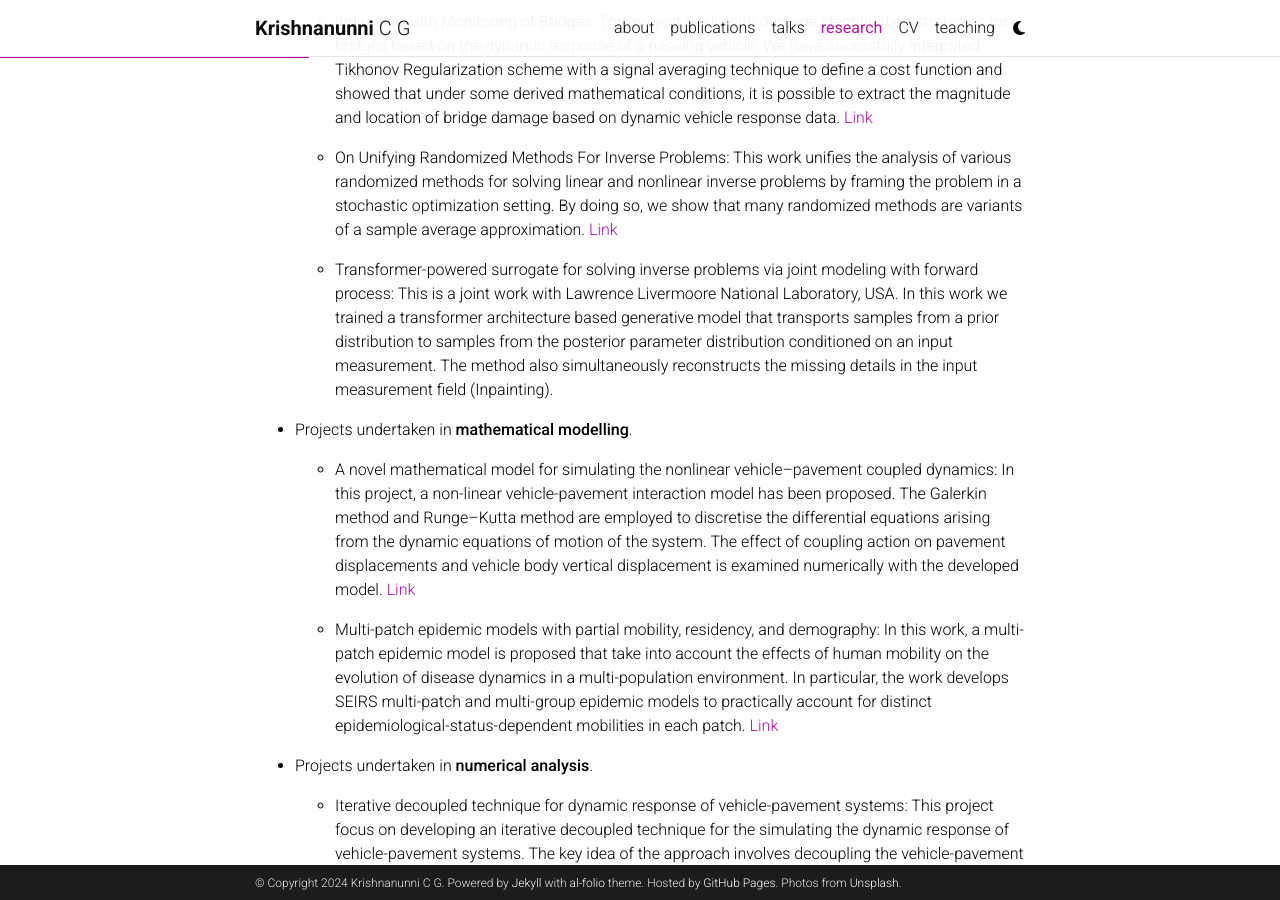
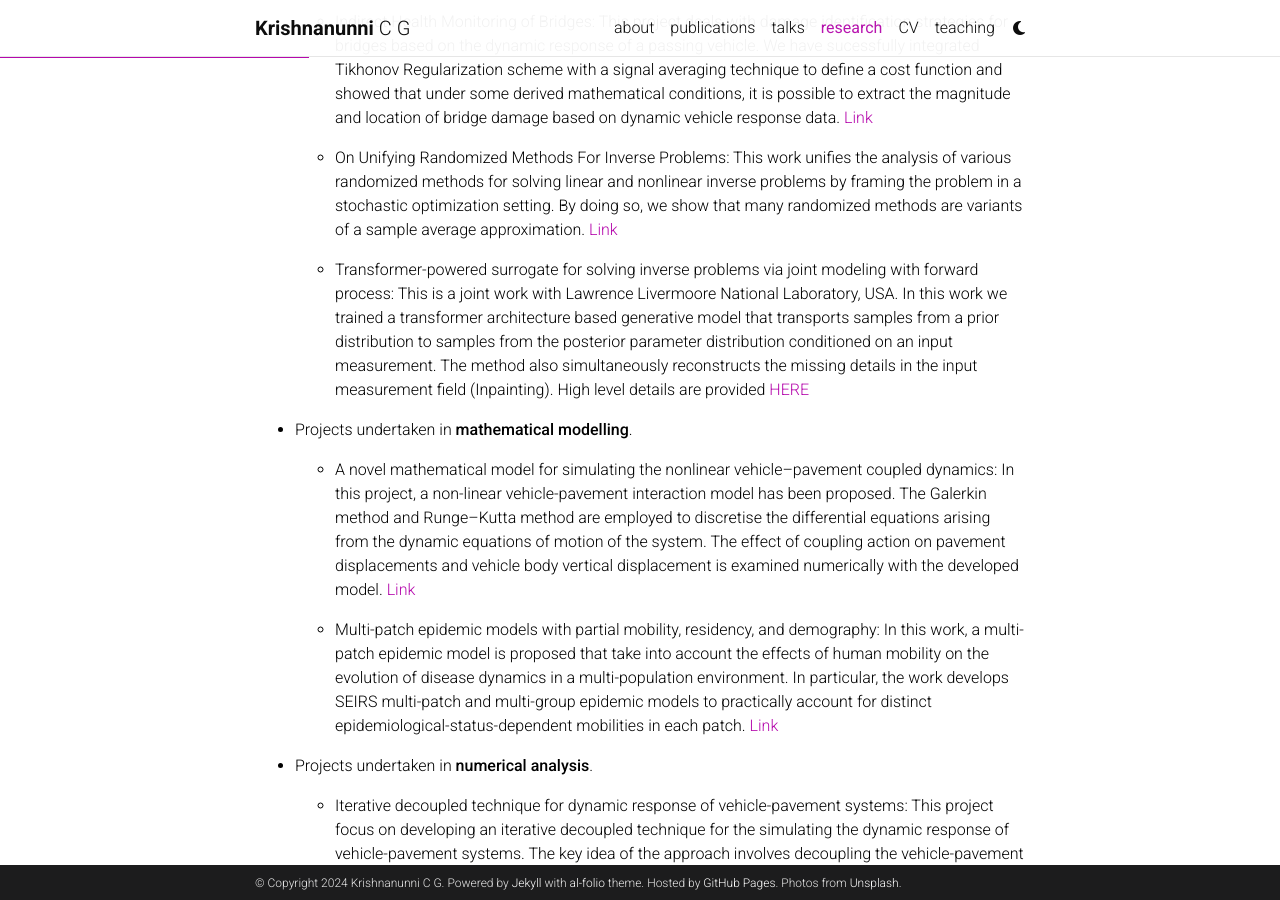
Before and after one commit to cgkrishnanunni/cgkrishnanunni.github.io, a Jekyll site: the page built from _pages/repositories.md, in a window 1280 px wide and 900 px high, scrolled down 490 px. Built offline with Jekyll 4.4.1, drawn with Linux system fonts in a browser that asks for light colours; comment, search, counter and statistics services are not loaded; a style sheet for code colours, icons or effects is not loaded.

Commit message:
Update repositories.md

```diff
--- a/_pages/repositories.md
+++ b/_pages/repositories.md
@@ -20,7 +20,7 @@
 
   -  On Unifying Randomized Methods For Inverse Problems: This work unifies the analysis of various randomized methods for solving linear and nonlinear inverse problems by framing the problem in a stochastic optimization setting. By doing so, we show that many randomized methods are variants of a sample average approximation.  [Link](https://iopscience.iop.org/article/10.1088/1361-6420/acd36e/meta)
 
-  -  Transformer-powered surrogate for solving inverse problems via joint modeling with forward process: This is a joint work with Lawrence Livermoore National Laboratory, USA. In this work we trained a transformer architecture based generative model that transports samples from a prior distribution to samples from the posterior parameter distribution conditioned on an input measurement. The method also simultaneously reconstructs the missing details in the input measurement field (Inpainting).
+  -  Transformer-powered surrogate for solving inverse problems via joint modeling with forward process: This is a joint work with Lawrence Livermoore National Laboratory, USA. In this work we trained a transformer architecture based generative model that transports samples from a prior distribution to samples from the posterior parameter distribution conditioned on an input measurement. The method also simultaneously reconstructs the missing details in the input measurement field (Inpainting). High level details are provided [HERE](/assets/pdf/summery_internship.pdf)
 
 - Projects undertaken in **mathematical modelling**.
 
```
